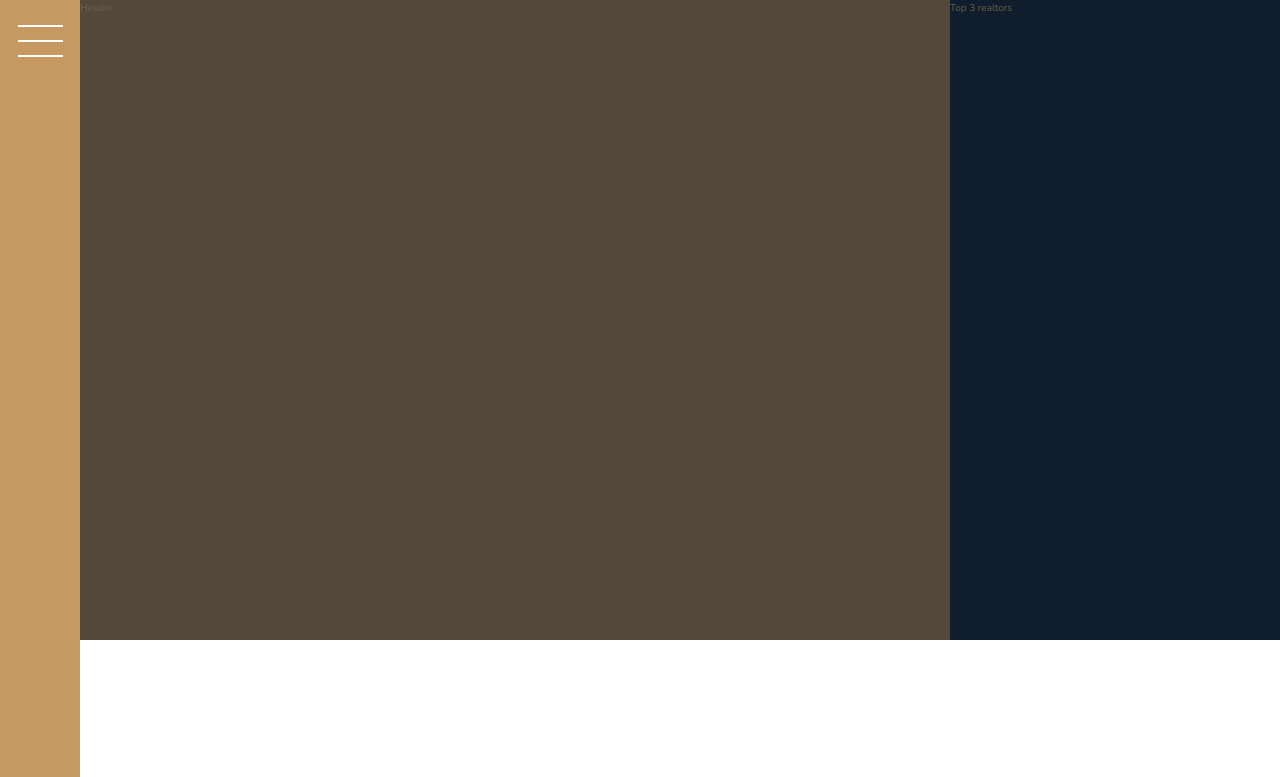
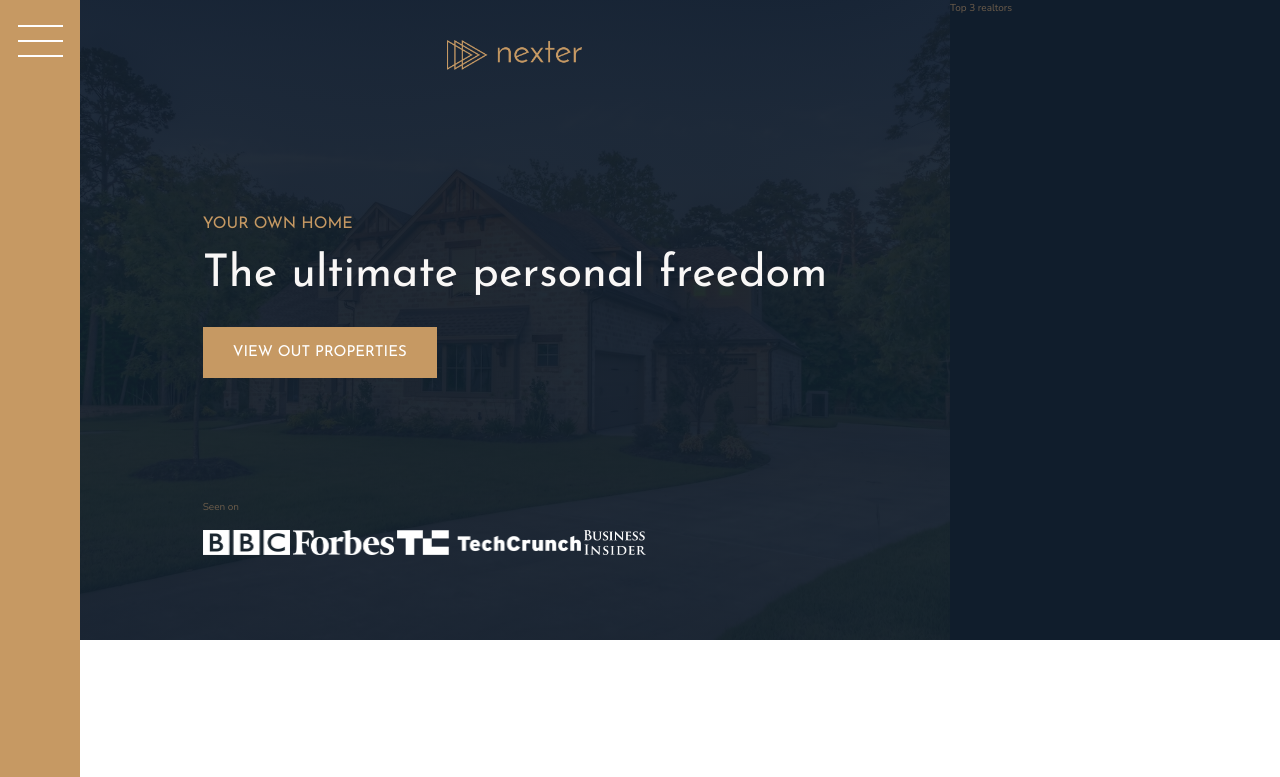
Before and after one commit to Will-Wmson/NextourLandingPage, a website: page index.html in a window 1280 px wide. Shown: the top 777 px of the page. Drawn offline with nearby package versions, Linux system fonts and the light colour scheme.

Commit message:
start header section

```diff
--- a/index.html
+++ b/index.html
@@ -16,9 +16,21 @@
   </head>
   <body class="container">
     <div class="sidebar">
-      <buttob class="nav-btn"></buttob>
+      <button class="nav-btn"></button>
     </div>
-    <header class="header">Header</header>
+    <header class="header">
+      <img src="img/logo.png" alt="Nexter logo" class="header__logo" />
+      <h3 class="heading-3">Your own home</h3>
+      <h1 class="heading-1">The ultimate personal freedom</h1>
+      <button class="btn header__btn">View out properties</button>
+      <div class="header__seenon-text">Seen on</div>
+      <div class="header__seenon-logos">
+        <img src="img/logo-bbc.png" alt="Seen on logo 1" />
+        <img src="img/logo-forbes.png" alt="Seen on logo 2" />
+        <img src="img/logo-techcrunch.png" alt="Seen on logo 3" />
+        <img src="img/logo-bi.png" alt="Seen on logo 4" />
+      </div>
+    </header>
     <div class="realtors">Top 3 realtors</div>
     <section class="features">
       <div class="feature">
--- a/sass/_header.scss
+++ b/sass/_header.scss
@@ -1,4 +1,38 @@
 .header {
   background-color: $color-grey-dark-1;
   grid-column: full-start / col-end 6;
+  background-image: linear-gradient(
+      rgba($color-secondary, 0.93),
+      rgba($color-secondary, 0.93)
+    ),
+    url(../img/hero.jpeg);
+  background-size: cover;
+  background-position: center;
+  padding: 8rem;
+  padding-top: 4rem;
+
+  display: grid;
+  grid-template-columns: max-content;
+  grid-template-rows: 1fr min-content 6rem 1fr;
+  grid-row-gap: 1.5rem;
+  justify-content: center;
+
+  &__logo {
+    height: 3rem;
+    justify-self: center;
+  }
+
+  &__btn {
+    align-self: start;
+    justify-self: start;
+  }
+
+  &__seenon-text {
+  }
+
+  &__seenon-logos {
+    img {
+      height: 2.5rem;
+    }
+  }
 }
--- a/sass/_typography.scss
+++ b/sass/_typography.scss
@@ -5,6 +5,9 @@
 
 .heading-1 {
   @extend %heading;
+  font-size: 4.5rem;
+  color: $color-grey-light-1;
+  line-height: 1;
 }
 
 .heading-2 {
```
Also changed, not shown: css/style.css.
